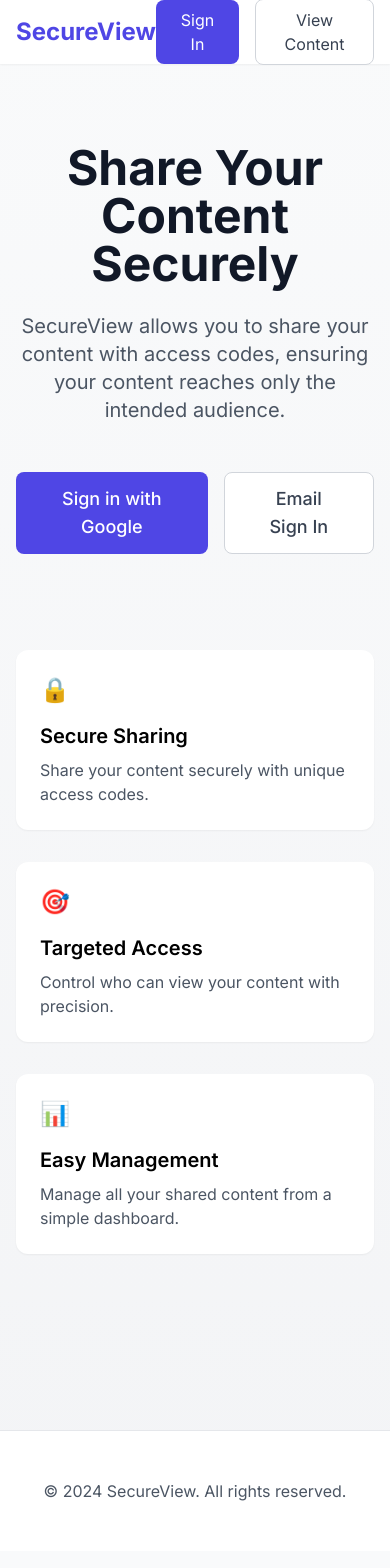
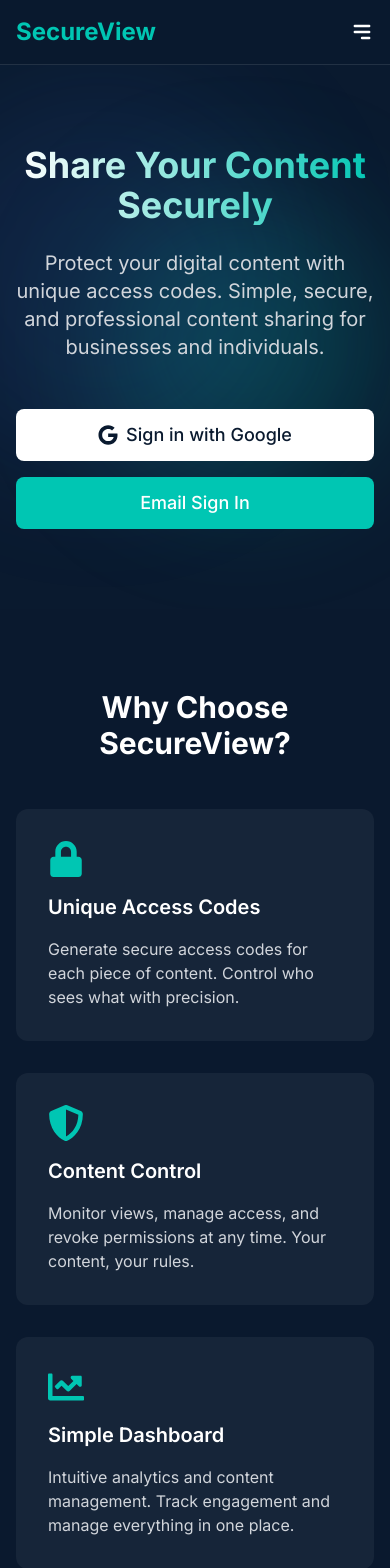
Before and after one commit to hackerloum/secureview, a Next.js app in the folder frontend/: page / in a window 390 px wide. Shown: the top 1568 px of the page. Built offline with nearby package versions, Linux system fonts and the light colour scheme; no server answers.

Commit message:
Update page.tsx

```diff
--- a/frontend/src/app/page.tsx
+++ b/frontend/src/app/page.tsx
@@ -3,6 +3,9 @@
 import { useRouter } from 'next/navigation';
 import { useEffect, useState } from 'react';
 import { createClient } from '@supabase/supabase-js';
+import Image from 'next/image';
+import { FaGoogle, FaShieldAlt, FaLock, FaChartLine, FaGithub, FaTwitter, FaLinkedin } from 'react-icons/fa';
+import { HiMenuAlt3, HiX } from 'react-icons/hi';
 
 const supabase = createClient(
   process.env.NEXT_PUBLIC_SUPABASE_URL!,
@@ -25,60 +28,25 @@
   const [email, setEmail] = useState('');
   const [password, setPassword] = useState('');
   const [showLoginForm, setShowLoginForm] = useState(false);
+  const [mobileMenuOpen, setMobileMenuOpen] = useState(false);
 
   useEffect(() => {
-    const handleAuthStateChange = async () => {
+    checkUser();
+  }, []);
+
+  const checkUser = async () => {
     try {
       const { data: { session } } = await supabase.auth.getSession();
-
       if (session?.user) {
-          console.log('Session found:', session.user);
         setUser(session.user);
         router.push('/dashboard');
-          return;
-        }
-
-        // Check URL for auth callback
-        const params = new URLSearchParams(window.location.hash.substring(1));
-        const accessToken = params.get('access_token');
-        if (accessToken) {
-          console.log('Access token found in URL');
-          const { data: { user: authUser }, error: authError } = await supabase.auth.getUser(accessToken);
-          if (authUser) {
-            console.log('User authenticated:', authUser);
-            setUser(authUser);
-            router.push('/dashboard');
-            return;
-          }
-          if (authError) {
-            console.error('Auth error:', authError);
-            setError(authError.message);
-          }
       }
     } catch (error) {
-        console.error('Auth state change error:', error);
+      console.error('Error checking user:', error);
     } finally {
       setLoading(false);
     }
   };
-
-    handleAuthStateChange();
-
-    const { data: { subscription } } = supabase.auth.onAuthStateChange(async (event, session) => {
-      console.log('Auth state changed:', event, session?.user?.id);
-      if (event === 'SIGNED_IN' && session?.user) {
-        setUser(session.user);
-        window.location.href = '/dashboard';
-      } else if (event === 'SIGNED_OUT') {
-        setUser(null);
-        window.location.href = '/';
-      }
-    });
-
-    return () => {
-      subscription.unsubscribe();
-    };
-  }, [router]);
 
   const handleGoogleLogin = async () => {
     try {
@@ -96,20 +64,11 @@
         }
       });
 
-      if (error) {
-        console.error('Google login error:', error);
-        throw error;
-      }
-
-      if (data?.url) {
-        console.log('Redirecting to:', data.url);
-        window.location.href = data.url;
-        return;
-      }
+      if (error) throw error;
+      if (data?.url) window.location.href = data.url;
     } catch (error: any) {
       console.error('Error logging in with Google:', error);
-      setError(error.message || 'Failed to login with Google');
-      setShowLoginForm(true);
+      setError(error.message);
     } finally {
       setLoading(false);
     }
@@ -125,10 +84,7 @@
       });
 
       if (error) throw error;
-
-      if (data.user) {
-        router.push('/dashboard');
-      }
+      if (data.user) router.push('/dashboard');
     } catch (error: any) {
       console.error('Error logging in with email:', error);
       setError(error.message);
@@ -148,7 +104,6 @@
       });
 
       if (error) throw error;
-
       setError('Please check your email for verification link');
     } catch (error: any) {
       console.error('Error signing up:', error);
@@ -158,90 +113,287 @@
 
   if (loading) {
     return (
-      <div className="min-h-screen flex items-center justify-center bg-gray-50">
-        <div className="animate-spin rounded-full h-12 w-12 border-t-2 border-b-2 border-primary"></div>
+      <div className="min-h-screen flex items-center justify-center bg-[#0A1A2F]">
+        <div className="animate-spin rounded-full h-12 w-12 border-t-2 border-b-2 border-[#00C6B3]"></div>
       </div>
     );
   }
 
   return (
-    <div className="min-h-screen bg-gradient-to-b from-gray-50 to-gray-100">
+    <div className="min-h-screen bg-[#0A1A2F] text-white">
       {/* Navigation */}
-      <nav className="bg-white shadow-sm">
+      <nav className="relative bg-[#0A1A2F]/95 backdrop-blur-sm border-b border-white/10">
         <div className="max-w-7xl mx-auto px-4 sm:px-6 lg:px-8">
           <div className="flex justify-between h-16">
             <div className="flex items-center">
-              <h1 className="text-2xl font-bold text-primary">SecureView</h1>
+              <h1 className="text-2xl font-bold text-[#00C6B3]">SecureView</h1>
             </div>
-            <div className="flex items-center space-x-4">
+
+            {/* Desktop Navigation */}
+            <div className="hidden md:flex items-center space-x-4">
               {user ? (
                 <button
                   onClick={() => router.push('/dashboard')}
-                  className="bg-primary text-white px-6 py-2 rounded-lg hover:bg-primary/90 transition-colors"
+                  className="bg-[#00C6B3] text-white px-6 py-2 rounded-lg hover:bg-[#00C6B3]/90 transition-colors"
                 >
                   Dashboard
                 </button>
               ) : (
+                <>
                   <button
                     onClick={handleGoogleLogin}
-                  className="bg-primary text-white px-6 py-2 rounded-lg hover:bg-primary/90 transition-colors"
+                    className="bg-[#00C6B3] text-white px-6 py-2 rounded-lg hover:bg-[#00C6B3]/90 transition-colors"
                   >
                     Sign In
                   </button>
-              )}
                   <button
                     onClick={() => router.push('/user')}
-                className="bg-white text-gray-700 px-6 py-2 rounded-lg border border-gray-300 hover:bg-gray-50 transition-colors"
+                    className="bg-white/10 text-white px-6 py-2 rounded-lg hover:bg-white/20 transition-colors"
                   >
                     View Content
+                  </button>
+                </>
+              )}
+            </div>
+
+            {/* Mobile menu button */}
+            <div className="md:hidden flex items-center">
+              <button
+                onClick={() => setMobileMenuOpen(!mobileMenuOpen)}
+                className="text-white hover:text-[#00C6B3] transition-colors"
+              >
+                {mobileMenuOpen ? (
+                  <HiX className="h-6 w-6" />
+                ) : (
+                  <HiMenuAlt3 className="h-6 w-6" />
+                )}
               </button>
             </div>
           </div>
         </div>
+
+        {/* Mobile menu */}
+        {mobileMenuOpen && (
+          <div className="md:hidden">
+            <div className="px-2 pt-2 pb-3 space-y-1 sm:px-3">
+              {user ? (
+                <button
+                  onClick={() => router.push('/dashboard')}
+                  className="block w-full text-left px-3 py-2 rounded-md text-white hover:bg-white/10 transition-colors"
+                >
+                  Dashboard
+                </button>
+              ) : (
+                <>
+                  <button
+                    onClick={handleGoogleLogin}
+                    className="block w-full text-left px-3 py-2 rounded-md text-white hover:bg-white/10 transition-colors"
+                  >
+                    Sign In
+                  </button>
+                  <button
+                    onClick={() => router.push('/user')}
+                    className="block w-full text-left px-3 py-2 rounded-md text-white hover:bg-white/10 transition-colors"
+                  >
+                    View Content
+                  </button>
+                </>
+              )}
+            </div>
+          </div>
+        )}
       </nav>
+
+      {/* Hero Section */}
+      <div className="relative overflow-hidden bg-gradient-to-b from-[#0A1A2F] to-[#0A1A2F]/80">
+        <div className="max-w-7xl mx-auto px-4 sm:px-6 lg:px-8 py-20 md:py-32">
+          <div className="text-center relative z-10">
+            <h1 className="text-4xl md:text-6xl font-bold mb-6 bg-gradient-to-r from-white to-[#00C6B3] bg-clip-text text-transparent">
+              Share Your Content Securely
+            </h1>
+            <p className="text-xl md:text-2xl text-gray-300 mb-12 max-w-3xl mx-auto">
+              Protect your digital content with unique access codes. Simple, secure, and professional content sharing for businesses and individuals.
+            </p>
+            <div className="flex flex-col sm:flex-row justify-center gap-4">
+              <button
+                onClick={handleGoogleLogin}
+                className="flex items-center justify-center gap-2 bg-white text-[#0A1A2F] px-8 py-3 rounded-lg text-lg font-medium hover:bg-gray-100 transition-colors"
+              >
+                <FaGoogle className="h-5 w-5" />
+                Sign in with Google
+              </button>
+              <button
+                onClick={() => setShowLoginForm(true)}
+                className="flex items-center justify-center gap-2 bg-[#00C6B3] text-white px-8 py-3 rounded-lg text-lg font-medium hover:bg-[#00C6B3]/90 transition-colors"
+              >
+                Email Sign In
+              </button>
+            </div>
+            {error && (
+              <div className="mt-4 text-red-400">
+                {error}
+              </div>
+            )}
+          </div>
+        </div>
+
+        {/* Abstract background elements */}
+        <div className="absolute top-1/2 left-1/2 -translate-x-1/2 -translate-y-1/2 w-full h-full max-w-7xl">
+          <div className="absolute top-1/4 left-1/4 w-72 h-72 bg-[#00C6B3]/20 rounded-full filter blur-3xl"></div>
+          <div className="absolute bottom-1/4 right-1/4 w-96 h-96 bg-blue-500/10 rounded-full filter blur-3xl"></div>
+        </div>
+      </div>
+
+      {/* Features Section */}
+      <div className="bg-[#0A1A2F]/95 py-20">
+        <div className="max-w-7xl mx-auto px-4 sm:px-6 lg:px-8">
+          <h2 className="text-3xl md:text-4xl font-bold text-center mb-12">
+            Why Choose SecureView?
+          </h2>
+          <div className="grid grid-cols-1 md:grid-cols-3 gap-8">
+            <div className="bg-white/5 p-8 rounded-xl hover:bg-white/10 transition-colors">
+              <div className="text-[#00C6B3] text-4xl mb-4">
+                <FaLock />
+              </div>
+              <h3 className="text-xl font-semibold mb-4">Unique Access Codes</h3>
+              <p className="text-gray-300">
+                Generate secure access codes for each piece of content. Control who sees what with precision.
+              </p>
+            </div>
+            <div className="bg-white/5 p-8 rounded-xl hover:bg-white/10 transition-colors">
+              <div className="text-[#00C6B3] text-4xl mb-4">
+                <FaShieldAlt />
+              </div>
+              <h3 className="text-xl font-semibold mb-4">Content Control</h3>
+              <p className="text-gray-300">
+                Monitor views, manage access, and revoke permissions at any time. Your content, your rules.
+              </p>
+            </div>
+            <div className="bg-white/5 p-8 rounded-xl hover:bg-white/10 transition-colors">
+              <div className="text-[#00C6B3] text-4xl mb-4">
+                <FaChartLine />
+              </div>
+              <h3 className="text-xl font-semibold mb-4">Simple Dashboard</h3>
+              <p className="text-gray-300">
+                Intuitive analytics and content management. Track engagement and manage everything in one place.
+              </p>
+            </div>
+          </div>
+        </div>
+      </div>
+
+      {/* Visual Demo Section */}
+      <div className="bg-[#0A1A2F] py-20">
+        <div className="max-w-7xl mx-auto px-4 sm:px-6 lg:px-8">
+          <div className="text-center mb-12">
+            <h2 className="text-3xl md:text-4xl font-bold mb-4">
+              Powerful Yet Simple
+            </h2>
+            <p className="text-xl text-gray-300">
+              See how easy it is to manage and share your content securely
+            </p>
+          </div>
+          <div className="relative rounded-xl overflow-hidden shadow-2xl">
+            <div className="absolute inset-0 bg-gradient-to-t from-[#0A1A2F] via-transparent to-transparent z-10"></div>
+            <Image
+              src="/dashboard-preview.jpg"
+              alt="SecureView Dashboard Preview"
+              width={1920}
+              height={1080}
+              className="w-full filter blur-sm hover:blur-none transition-all duration-500"
+            />
+          </div>
+        </div>
+      </div>
+
+      {/* Trust Section */}
+      <div className="bg-[#0A1A2F]/95 py-20">
+        <div className="max-w-7xl mx-auto px-4 sm:px-6 lg:px-8">
+          <div className="text-center">
+            <p className="text-lg text-gray-400 mb-8">Trusted by 500+ Companies</p>
+            <div className="grid grid-cols-2 md:grid-cols-4 gap-8 items-center justify-items-center opacity-50">
+              {/* Replace with actual company logos */}
+              <div className="h-12 w-32 bg-white/10 rounded"></div>
+              <div className="h-12 w-32 bg-white/10 rounded"></div>
+              <div className="h-12 w-32 bg-white/10 rounded"></div>
+              <div className="h-12 w-32 bg-white/10 rounded"></div>
+            </div>
+          </div>
+        </div>
+      </div>
+
+      {/* Footer */}
+      <footer className="bg-[#0A1A2F] border-t border-white/10 py-12">
+        <div className="max-w-7xl mx-auto px-4 sm:px-6 lg:px-8">
+          <div className="flex flex-col md:flex-row justify-between items-center">
+            <div className="text-gray-400 mb-4 md:mb-0">
+              &copy; 2024 SecureView. All rights reserved.
+            </div>
+            <div className="flex items-center space-x-6">
+              <a href="#" className="text-gray-400 hover:text-[#00C6B3] transition-colors">
+                <FaTwitter className="h-6 w-6" />
+              </a>
+              <a href="#" className="text-gray-400 hover:text-[#00C6B3] transition-colors">
+                <FaGithub className="h-6 w-6" />
+              </a>
+              <a href="#" className="text-gray-400 hover:text-[#00C6B3] transition-colors">
+                <FaLinkedin className="h-6 w-6" />
+              </a>
+            </div>
+            <div className="flex space-x-6 mt-4 md:mt-0">
+              <a href="#" className="text-gray-400 hover:text-white transition-colors">
+                Terms
+              </a>
+              <a href="#" className="text-gray-400 hover:text-white transition-colors">
+                Privacy
+              </a>
+            </div>
+          </div>
+        </div>
+      </footer>
 
       {/* Auth Modal */}
       {showLoginForm && !user && (
-        <div className="fixed inset-0 bg-black bg-opacity-50 flex items-center justify-center p-4">
-          <div className="bg-white rounded-lg max-w-md w-full p-6">
-            <h3 className="text-xl font-semibold mb-4">Sign In / Sign Up</h3>
+        <div className="fixed inset-0 bg-black/50 backdrop-blur-sm flex items-center justify-center p-4 z-50">
+          <div className="bg-[#0A1A2F] border border-white/10 rounded-lg max-w-md w-full p-6">
+            <h3 className="text-xl font-semibold mb-4 text-white">Sign In / Sign Up</h3>
             {error && (
-              <div className="bg-red-50 text-red-600 p-3 rounded-lg mb-4">
+              <div className="bg-red-500/10 text-red-400 p-3 rounded-lg mb-4">
                 {error}
               </div>
             )}
             <form onSubmit={handleEmailLogin} className="space-y-4">
               <div>
-                <label className="block text-sm font-medium text-gray-700">Email</label>
+                <label className="block text-sm font-medium text-gray-300">Email</label>
                 <input
                   type="email"
                   required
                   value={email}
                   onChange={(e) => setEmail(e.target.value)}
-                  className="mt-1 block w-full rounded-md border-gray-300 shadow-sm focus:border-primary focus:ring-primary"
+                  className="mt-1 block w-full rounded-lg bg-white/5 border border-white/10 text-white px-4 py-2 focus:ring-[#00C6B3] focus:border-[#00C6B3]"
                 />
               </div>
               <div>
-                <label className="block text-sm font-medium text-gray-700">Password</label>
+                <label className="block text-sm font-medium text-gray-300">Password</label>
                 <input
                   type="password"
                   required
                   value={password}
                   onChange={(e) => setPassword(e.target.value)}
-                  className="mt-1 block w-full rounded-md border-gray-300 shadow-sm focus:border-primary focus:ring-primary"
+                  className="mt-1 block w-full rounded-lg bg-white/5 border border-white/10 text-white px-4 py-2 focus:ring-[#00C6B3] focus:border-[#00C6B3]"
                 />
               </div>
               <div className="flex space-x-3">
                 <button
                   type="submit"
-                  className="flex-1 bg-primary text-white px-4 py-2 rounded-lg hover:bg-primary/90 transition-colors"
+                  className="flex-1 bg-[#00C6B3] text-white px-4 py-2 rounded-lg hover:bg-[#00C6B3]/90 transition-colors"
                 >
                   Sign In
                 </button>
                 <button
                   type="button"
                   onClick={handleEmailSignUp}
-                  className="flex-1 bg-white text-gray-700 px-4 py-2 rounded-lg border border-gray-300 hover:bg-gray-50 transition-colors"
+                  className="flex-1 bg-white/10 text-white px-4 py-2 rounded-lg hover:bg-white/20 transition-colors"
                 >
                   Sign Up
                 </button>
@@ -249,7 +401,7 @@
               <button
                 type="button"
                 onClick={() => setShowLoginForm(false)}
-                className="w-full text-gray-600 text-sm"
+                className="w-full text-gray-400 text-sm hover:text-white transition-colors"
               >
                 Cancel
               </button>
@@ -257,69 +409,6 @@
           </div>
         </div>
       )}
-
-      {/* Hero Section */}
-      <div className="max-w-7xl mx-auto px-4 sm:px-6 lg:px-8 py-20">
-        <div className="text-center">
-          <h1 className="text-5xl font-bold text-gray-900 mb-6">
-            Share Your Content Securely
-          </h1>
-          <p className="text-xl text-gray-600 mb-12 max-w-2xl mx-auto">
-            SecureView allows you to share your content with access codes, ensuring your content reaches only the intended audience.
-          </p>
-          <div className="flex justify-center gap-4">
-            {!user && (
-              <>
-                <button
-                  onClick={handleGoogleLogin}
-                  className="bg-primary text-white px-8 py-3 rounded-lg text-lg font-medium hover:bg-primary/90 transition-colors"
-                >
-                  Sign in with Google
-                </button>
-                <button
-                  onClick={() => setShowLoginForm(true)}
-                  className="bg-white text-gray-700 px-8 py-3 rounded-lg text-lg font-medium border border-gray-300 hover:bg-gray-50 transition-colors"
-                >
-                  Email Sign In
-                </button>
-              </>
-            )}
-          </div>
-          {error && (
-            <div className="mt-4 text-red-600">
-              {error}
-            </div>
-          )}
-        </div>
-
-        {/* Features Section */}
-        <div className="mt-24 grid grid-cols-1 md:grid-cols-3 gap-8">
-          <div className="bg-white p-6 rounded-xl shadow-sm">
-            <div className="text-primary text-2xl mb-4">🔒</div>
-            <h3 className="text-xl font-semibold mb-2">Secure Sharing</h3>
-            <p className="text-gray-600">Share your content securely with unique access codes.</p>
-          </div>
-          <div className="bg-white p-6 rounded-xl shadow-sm">
-            <div className="text-primary text-2xl mb-4">🎯</div>
-            <h3 className="text-xl font-semibold mb-2">Targeted Access</h3>
-            <p className="text-gray-600">Control who can view your content with precision.</p>
-          </div>
-          <div className="bg-white p-6 rounded-xl shadow-sm">
-            <div className="text-primary text-2xl mb-4">📊</div>
-            <h3 className="text-xl font-semibold mb-2">Easy Management</h3>
-            <p className="text-gray-600">Manage all your shared content from a simple dashboard.</p>
-          </div>
-        </div>
-      </div>
-
-      {/* Footer */}
-      <footer className="bg-white mt-24 py-12 border-t">
-        <div className="max-w-7xl mx-auto px-4 sm:px-6 lg:px-8">
-          <div className="text-center text-gray-600">
-            <p>&copy; 2024 SecureView. All rights reserved.</p>
-          </div>
-        </div>
-      </footer>
     </div>
   );
 }
```
Lines whose indentation alone changed are shown as unchanged.
